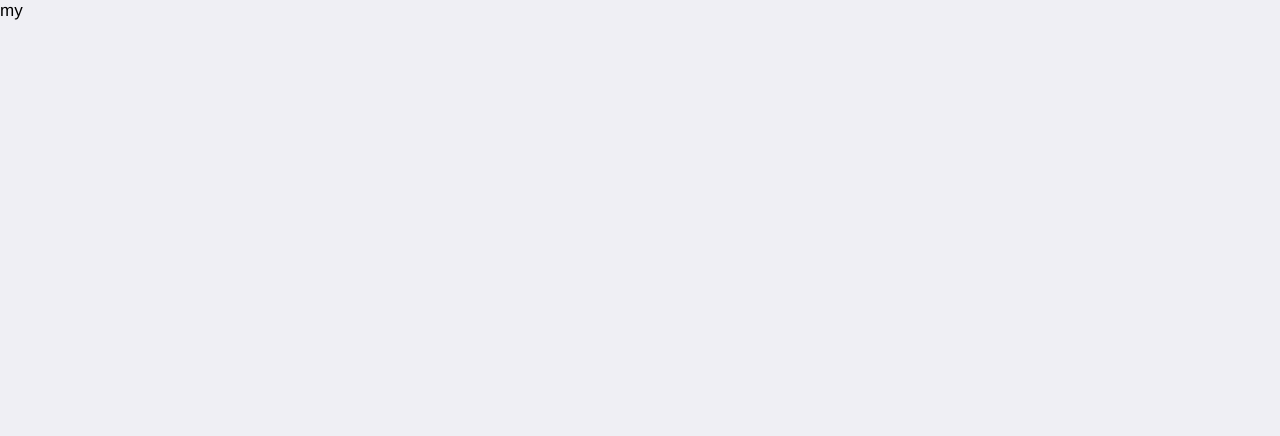
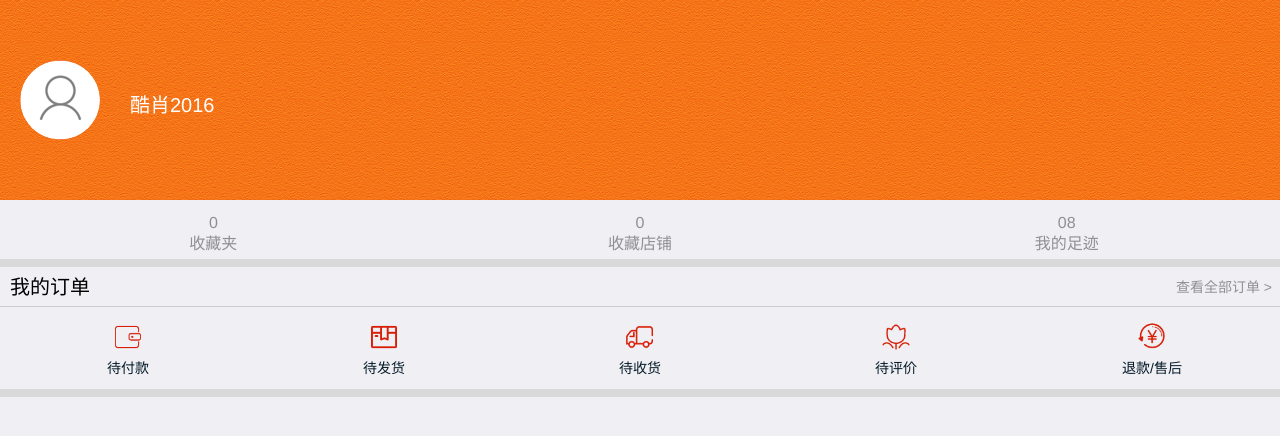
Before and after one commit to John145/EShopApp, a plain HTML site: page template/my.html in a window 1280 px wide. Drawn offline with Linux system fonts and the light colour scheme.

Commit message:
完成了我的界面

```diff
--- a/template/my.html
+++ b/template/my.html
@@ -6,10 +6,200 @@
 		<title></title>
 		<meta name="viewport" content="width=device-width,initial-scale=1,minimum-scale=1,maximum-scale=1,user-scalable=no" />
 		<link href="../css/mui.min.css" rel="stylesheet" />
+		<style>
+			.header{
+				width: 100%;
+				height: 200px;
+				background: url(../imgs/others/bg01.jpg);
+			}
+			.tubiao{
+				position: relative;
+				float: left;
+				border-radius:50%;
+				top: 60px;
+				left: 20px;
+				height: 80px;
+				overflow:hidden;
+			}
+			.mui-icon-image{
+				position: relative;
+				height: 80px;
+				width: 80px;
+			}
+			.username{
+				width: 200px;
+				height: 30px;
+				position: relative;
+				left: 50px;
+				top: 90px;
+				color: white;
+			}
+			.username span{
+				height: 30px;
+				line-height: 30px;
+				font-size: 20px;
+				text-align: left;
+			}
+			ul, ol, li, p, div, h1, h2, h3, h4, h5 {
+			    list-style: none;
+			    margin: 0;
+			    padding: 0;
+			    font-weight: 400;
+			}
+			.orderAct{
+				margin-top: 15px;
+				margin-bottom: 10px;
+				display: -webkit-box;
+			}
+			.orderAct img{
+				text-align: center;
+				width: 30px;
+			}
+			.orderAct li{
+				width: 100%;
+				display: -webkit-box;
+				font-weight: 400;
+				-webkit-box-flex: 1;
+				-webkit-box-pack: center;
+				-webkit-box-align: center;
+				text-align: -webkit-match-parent;
+			}
+			.orderAct p{
+				color: #051b28;
+				text-align: center;
+				font-size: 14px;
+			}
+			.userbehavior{
+				margin-top: 12px;
+				margin-bottom: 5px;
+				display: -webkit-box;
+			}
+			.userbehavior ul{
+				width: 100%;
+			}
+			.userbehavior li{
+				color: #051b28;
+				width: 33.33333%;
+				display: block;
+				font-weight: 400;
+				float: left;
+			}
+			.userbehavior p{
+				text-align: center;
+				font-size: 16px;
+			}
+			.margin-bottom{
+				height: 8px;
+				background: #d9d9d9;
+			}
+			.myOrders{
+				height: 40px;
+
+				border-bottom: 1px solid #ccc;
+			}
+			.title{
+				position: relative;
+				float: left;
+				display: block;
+			}
+			.title p{
+				font-size: 20px;
+				color: black;
+				display: block;
+				line-height: 40px;
+				text-align: left;
+				margin-left: 10px;
+			}
+			.sub{
+				position: relative;
+				float: right;
+				display: block;
+			}
+			.sub p{
+				line-height: 40px;
+				font-size: 14px;
+				margin-right: 8px;
+			}
+		</style>
 	</head>
 
 	<body>
-		my
+		<div class="header">
+			<div class="tubiao">
+				<img class="mui-icon-image" src="../imgs/others/pic_default1.png" style=""/>
+			</div>
+			<div class="username">
+				<span class="name">酷肖2016</span>
+			</div>
+		</div>
+
+		<div class="userbehavior">
+			<ul>
+				<li>
+					<a>
+						<p>0</p>
+						<p>收藏夹</p>
+					</a>
+				</li>
+				<li>
+					<a>
+						<p>0</p>
+						<p>收藏店铺</p>
+					</a>
+				</li>
+				<li>
+					<a>
+						<p>08</p>
+						<p>我的足迹</p>
+					</a>
+				</li>
+			</ul>
+		</div>
+
+		<div class="margin-bottom"></div>
+
+		<div class="myOrders">
+			<a>
+				<div class="title"><p>我的订单<p></div>
+				<div class="sub"><p>查看全部订单 ><p></div>
+			</a>
+		</div>
+
+		<div class="orders">
+			<ul class="orderAct">
+				<li>
+					<a href="#">
+						<p><img src="../imgs/others/unpaid.png" /></p>
+						<p>待付款</p>
+					</a>
+				</li>
+				<li>
+					<a href="#">
+						<p><img src="../imgs/others/dfh.png" /></p>
+						<p>待发货</p>
+					</a>
+				</li>
+				<li>
+					<a href="#">
+						<p><img src="../imgs/others/dsh.png" /></p>
+						<p>待收货</p>
+					</a>
+				</li>
+				<li>
+					<a href="#">
+						<p><img src="../imgs/others/dpj.png" /></p>
+						<p>待评价</p>
+					</a>
+				</li>
+				<li>
+					<a href="#">
+						<p><img src="../imgs/others/refund.png" /></p>
+						<p>退款/售后</p>
+					</a>
+				</li>
+			</ul>
+		</div>
+		<div class="margin-bottom"></div>
 
 		<script src="../js/mui.min.js"></script>
 		<script type="text/javascript">
```
Also changed, not shown: template/home.html (+4 -4 lines), imgs/newcommidities/camer1.jpg (added), imgs/newcommidities/hat01.jpg (added), imgs/newcommidities/jiu01.jpg (added), imgs/newcommidities/watch1.jpg (added), imgs/others/bg01.jpg (added), imgs/others/bg02.jpg (added), imgs/others/bg03.gif (added), imgs/others/dfh.png (added), imgs/others/dpj.png (added), imgs/others/dsh.png (added), imgs/others/pic_default1.png (added), imgs/others/refund.png (added), imgs/others/tx.jpg (added), 2 more files, 1 other file.
